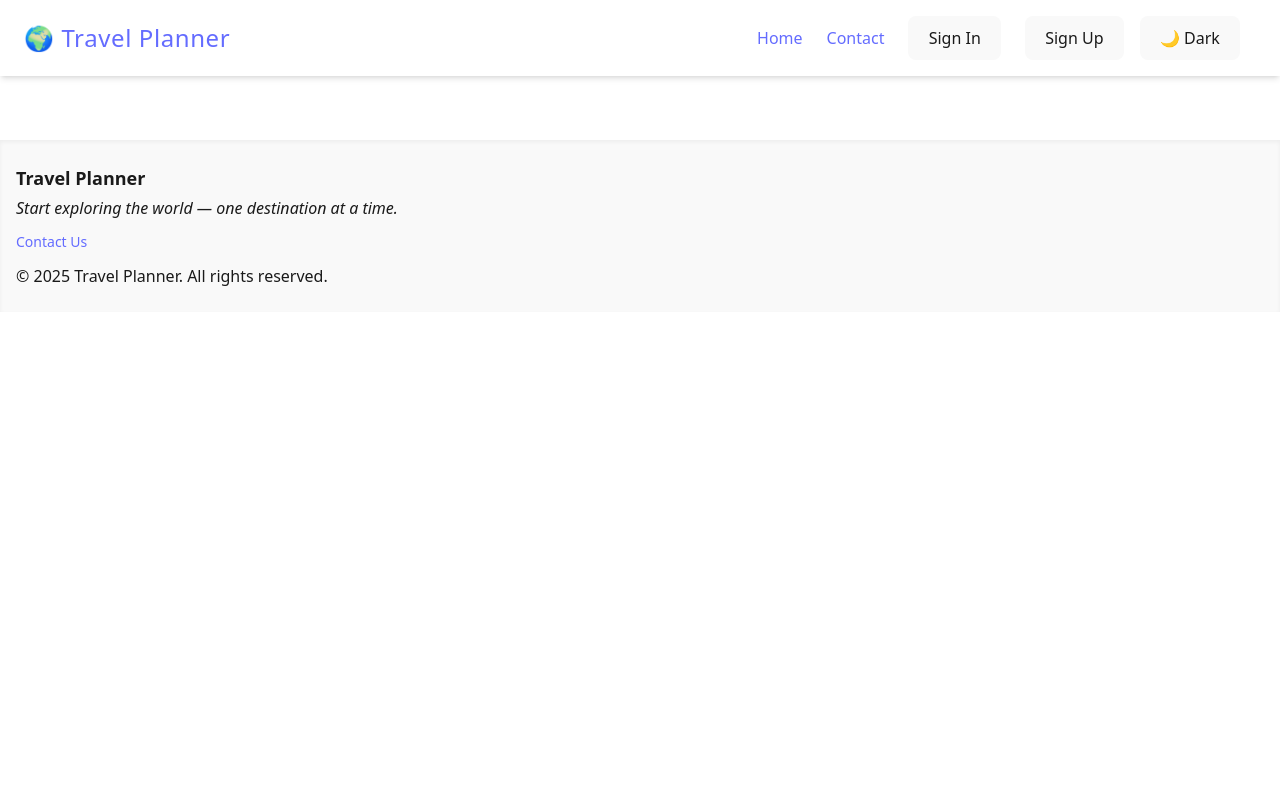
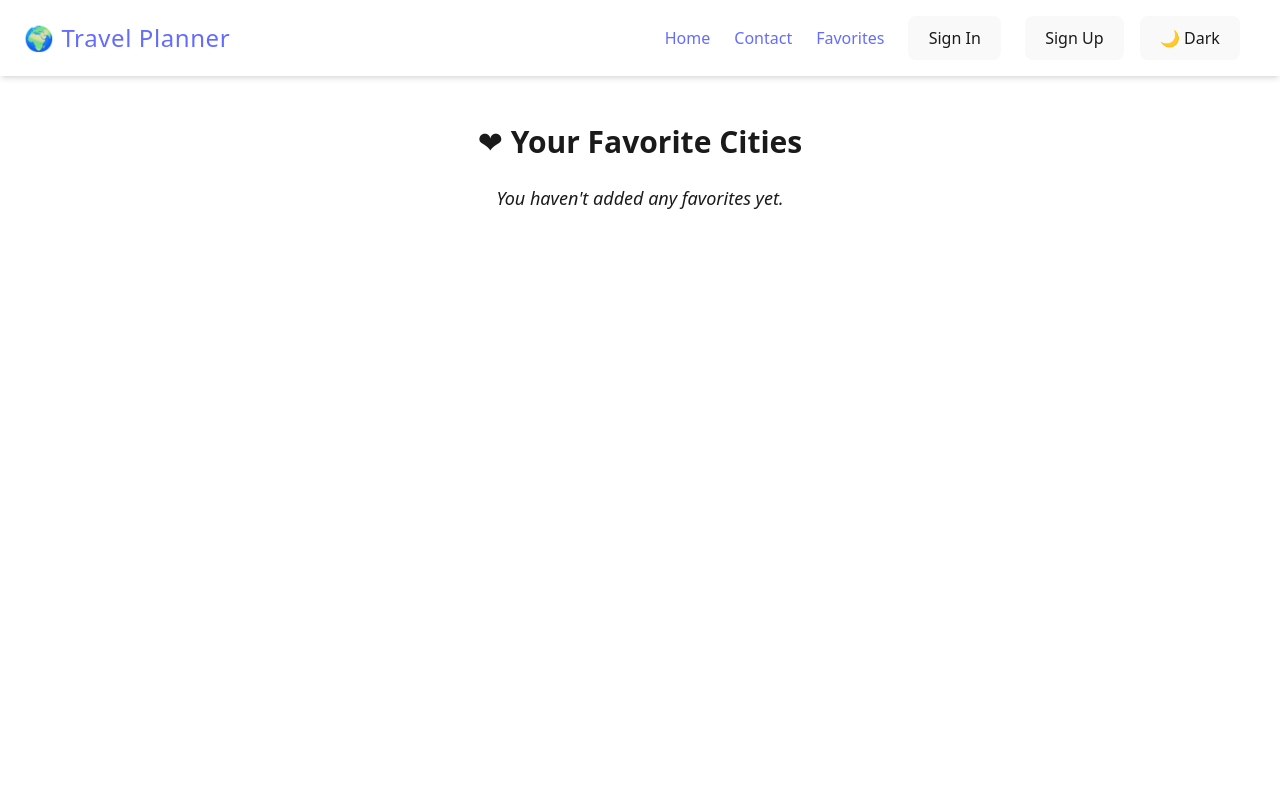
Before and after one commit to RamonaNicoleta99/RamonaNicoleta99.github.io, a React (Vite) app: page /#/favorites in a window 1280 px wide. Shown: the top 800 px of the page. Built offline with nearby package versions, Linux system fonts and the light colour scheme.

Commit message:
Added favorites functionality and page

```diff
--- a/src/App.jsx
+++ b/src/App.jsx
@@ -5,6 +5,7 @@ import Header from "./components/containers/Header";
 import DestinationPage from "./components/pages/DestinationPage";
 import Footer from "./components/containers/Footer";
 import ContactUsPage from "./components/pages/ContactUsPage";
+import FavoritesPage from "./components/pages/FavoritesPage";
 
 function App() {
   return (
@@ -14,6 +15,7 @@ function App() {
         <Route path="/" element={<HomePage />} />
         <Route path="/destinations/:city" element={<DestinationPage />} />
         <Route path="/contact" element={<ContactUsPage />} />
+        <Route path="/favorites" element={<FavoritesPage />} />
       </Routes>
       <Footer />
     </HashRouter>
--- a/src/components/containers/CityInfoContainer.jsx
+++ b/src/components/containers/CityInfoContainer.jsx
@@ -1,8 +1,11 @@
 import { useEffect, useState } from "react";
+import useFavorites from "../hooks/UseFavorites";
 
 function CityInfoContainer({ city }) {
   const [info, setInfo] = useState(null);
   const [error, setError] = useState(null);
+  const { buttonIcon, toggleFavorite, disabled } = useFavorites(info);
+  console.log(city);
 
   const fetchCityInfo = async (cityName) => {
     try {
@@ -41,7 +44,14 @@ function CityInfoContainer({ city }) {
   if (!info) return <div className="text-gray-400">Loading city info...</div>;
 
   return (
-    <div className="rounded-xl p-6 bg-[var(--card-bg)] text-[var(--card-text)] shadow transition-all">
+    <div className="rounded-xl p-6 bg-[var(--card-bg)] text-[var(--card-text)] shadow transition-all relative">
+      <button
+        onClick={toggleFavorite}
+        className="absolute top-2 right-2 text-xl p-1 hover:scale-110 transition"
+        disabled={disabled}
+      >
+        {buttonIcon}
+      </button>
       <h2 className="text-2xl font-bold mb-2">{info.title}</h2>
       {info.description && (
         <p className="italic text-sm mb-2">{info.description}</p>
--- a/src/components/containers/Header.jsx
+++ b/src/components/containers/Header.jsx
@@ -52,6 +52,12 @@ const Header = () => {
             </Link>
             <Link to="/contact" className="hover:underline underline-offset-4">
               Contact
+            </Link>
+            <Link
+              to="/favorites"
+              className="hover:underline underline-offset-4"
+            >
+              Favorites
             </Link>
             <button
               onClick={() => setShowSignIn(true)}
@@ -120,6 +126,12 @@ const Header = () => {
             <Link to="/contact" className="hover:underline underline-offset-4">
               Contact
             </Link>
+            <Link
+              to="/favorites"
+              className="hover:underline underline-offset-4"
+            >
+              Favorites
+            </Link>
             <button onClick={() => setShowSignIn(true)} className="text-left">
               Sign In
             </button>
--- /dev/null
+++ b/src/components/hooks/UseFavorites.jsx
@@ -0,0 +1,44 @@
+import { useState, useEffect } from "react";
+
+const useFavorites = (city) => {
+  const [favorites, setFavorites] = useState(() => {
+    return JSON.parse(localStorage.getItem("favorites") || "[]");
+  });
+
+  const [buttonIcon, setButtonIcon] = useState(() => {
+    if (!city || !city.title) return "➕";
+    return favorites.some((item) => item.title === city.title) ? "❤" : "➕";
+  });
+
+  const [disabled, setDisabled] = useState(false);
+
+  useEffect(() => {
+    localStorage.setItem("favorites", JSON.stringify(favorites));
+  }, [favorites]);
+
+  useEffect(() => {
+    if (!city || !city.title) return;
+    const isFav = favorites.some((item) => item.title === city.title);
+    setButtonIcon(isFav ? "❤" : "➕");
+  }, [city, favorites]);
+
+  const toggleFavorite = () => {
+    if (!city || !city.title) return;
+
+    setDisabled(true); // 👈 dezactivează
+    setTimeout(() => setDisabled(false), 5000);
+
+    const updatedFavorites = favorites.some((item) => item.title === city.title)
+      ? favorites.filter((item) => item.title !== city.title)
+      : [...favorites, city];
+
+    setFavorites(updatedFavorites);
+    setButtonIcon(
+      updatedFavorites.some((item) => item.title === city.title) ? "❤" : "➕"
+    );
+  };
+
+  return { buttonIcon, toggleFavorite, disabled };
+};
+
+export default useFavorites;
--- a/src/components/pages/DestinationPage.jsx
+++ b/src/components/pages/DestinationPage.jsx
@@ -9,7 +9,7 @@ function DestinationPage() {
   return (
     <>
       <div className="max-w-[1100px] mx-auto mt-8 mb-8">
-        <CityInfoContainer city={city} />
+        <CityInfoContainer city={city} isFetch={true} />
         <AttractionsContainer city={city}></AttractionsContainer>
         <WeatherWidget city={city}></WeatherWidget>
       </div>
--- /dev/null
+++ b/src/components/pages/FavoritesPage.jsx
@@ -0,0 +1,33 @@
+import { useEffect, useState } from "react";
+import CityInfoContainer from "../containers/CityInfoContainer";
+
+export default function FavoritesPage() {
+  const [favorites, setFavorites] = useState([]);
+
+  useEffect(() => {
+    const data = JSON.parse(localStorage.getItem("favorites")) || [];
+    setFavorites(data);
+  }, []);
+
+  console.log(favorites);
+
+  return (
+    <div className="min-h-screen px-4 py-12 bg-[var(--bg)] text-[var(--text)] transition-all">
+      <div className="max-w-[1200px] mx-auto space-y-6">
+        <h1 className="text-center text-3xl font-bold mb-6">
+          ❤ Your Favorite Cities
+        </h1>
+
+        {favorites.length === 0 ? (
+          <p className="text-lg italic text-center">
+            You haven't added any favorites yet.
+          </p>
+        ) : (
+          favorites.map((city, index) => (
+            <CityInfoContainer key={index} city={city.title} />
+          ))
+        )}
+      </div>
+    </div>
+  );
+}
```
